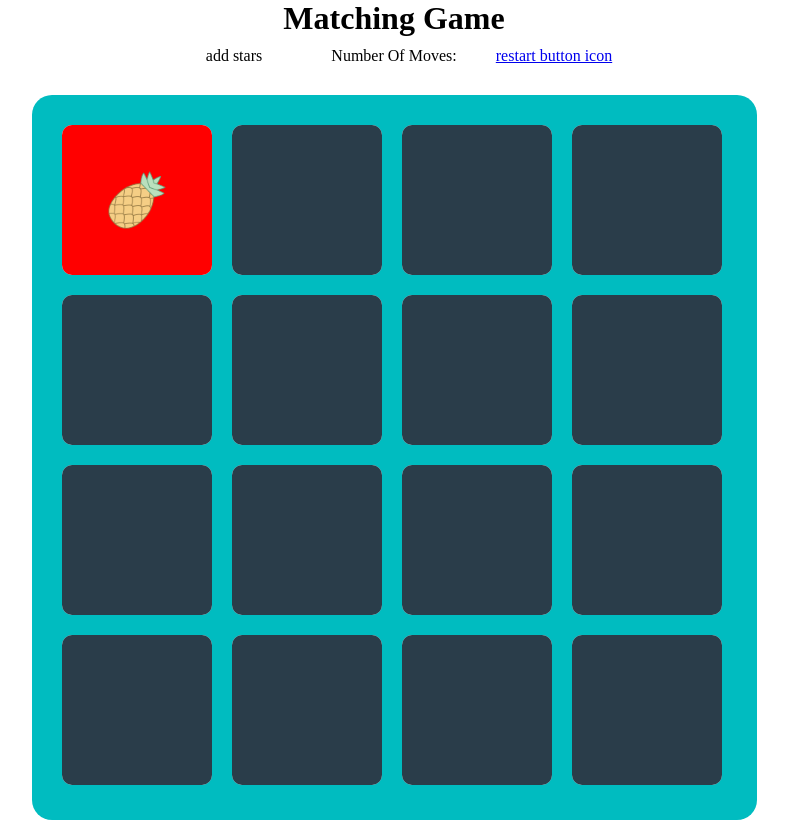
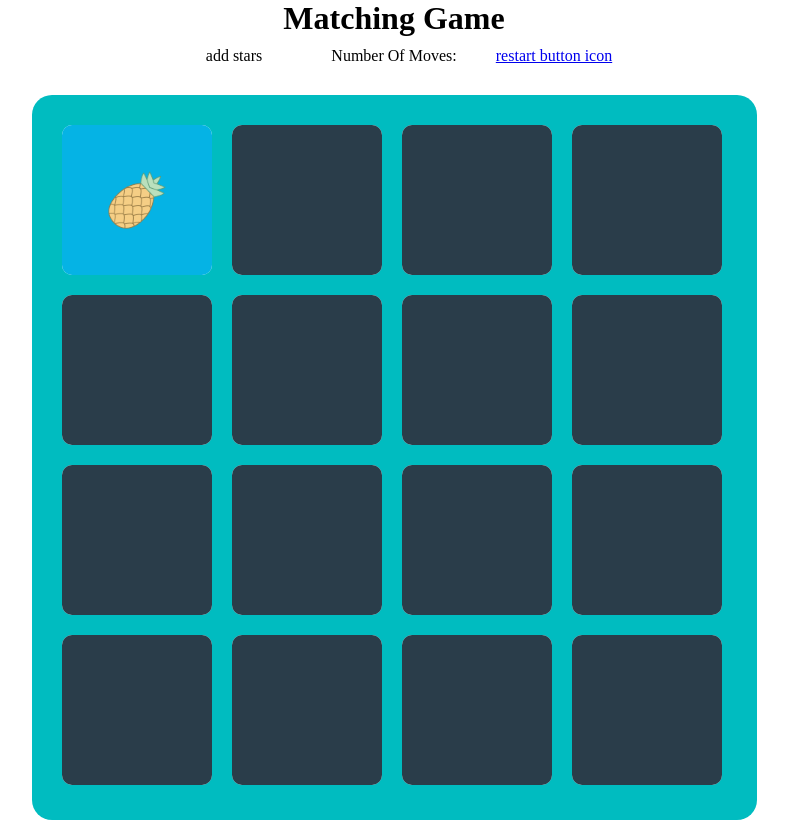
Before and after one commit to leonelmeque/memorygame, a plain HTML site: page index.html in a window 1280 px wide. Both pictures are taken after a click on the element 382 px from the left and 200 px from the top of the page. Shown: the whole page, without its empty margins (246-1034 px from the left). Drawn offline with Linux system fonts and the light colour scheme.

Commit message:
Made changes to elements that where create inside the board

```diff
--- a/css/stylesheet.css
+++ b/css/stylesheet.css
@@ -5,7 +5,7 @@
 
 :root {
   --card-color: #2a3d4a;
-  --card-selected: #12c1e0;
+  --card-selected: #05b3e5;
   --card-found: #00d0ba;
 }
 /* Game Board Container */
@@ -63,14 +63,7 @@ main {
 }
 
 
-.apple img,
-.avocado img,
-.banana img,
-.coconut img,
-.orange img,
-.strawberry img,
-.watermelon img,
-.pineapple img{
+.box img {
   position: absolute;
   width: 60px;
   height: 60px;
--- a/index.html
+++ b/index.html
@@ -15,9 +15,9 @@
     </div>
     <main>
         <div class="board-table">
-                <div class="container">
+                <ul class="container">
                         <!-- The items will be added here with the JavaScript & DOM -->
-               </div>
+               </ul>
         </div>
 
     </main>
--- a/js/app.js
+++ b/js/app.js
@@ -52,12 +52,12 @@ function cardClickEvents(event) {
     if (!firstSelectedCard) {
       firstSelectedCard = event;
       firstSelectedCard.target.style.cssText =
-        "pointer-events:none;background-color:red; z-index:0;";
+        "pointer-events:none;background-color:var(--card-selected); z-index:0;";
     } else {
         if (!secondSelectedCard) {
             secondSelectedCard = event;
             secondSelectedCard.target.style.cssText =
-              "pointer-events:none;background-color:red; z-index:0;";
+              "pointer-events:none;background-color:var(--card-selected); z-index:0;";
             console.log(cardChecker());
             updateMoves();
           }
@@ -84,14 +84,18 @@ function shuffle(array) {
 function startGame() {
   gameCards = [...cardClass, ...cardClass];
   shuffle(gameCards);
+//   const card = document.createElement("ul");
+
   for (var i = 0; i < gameCards.length; i++) {
-    const card = document.createElement("div");
+
+    const card = document.createElement("li");
     const cardCover = document.createElement("span");
     const images = document.createElement("img");
 
-    images.setAttribute("src", `/images/${gameCards[i]}.png`);
-    card.setAttribute("class", `box ${gameCards[i]}`);
+
     cardCover.setAttribute('class', `card-cover ${gameCards[i]}`);
+    card.setAttribute('class','box');
+    images.setAttribute('src',`/images/${gameCards[i]}.png`);
     card.appendChild(cardCover);
     card.appendChild(images);
     gameBoard.appendChild(card);
```
